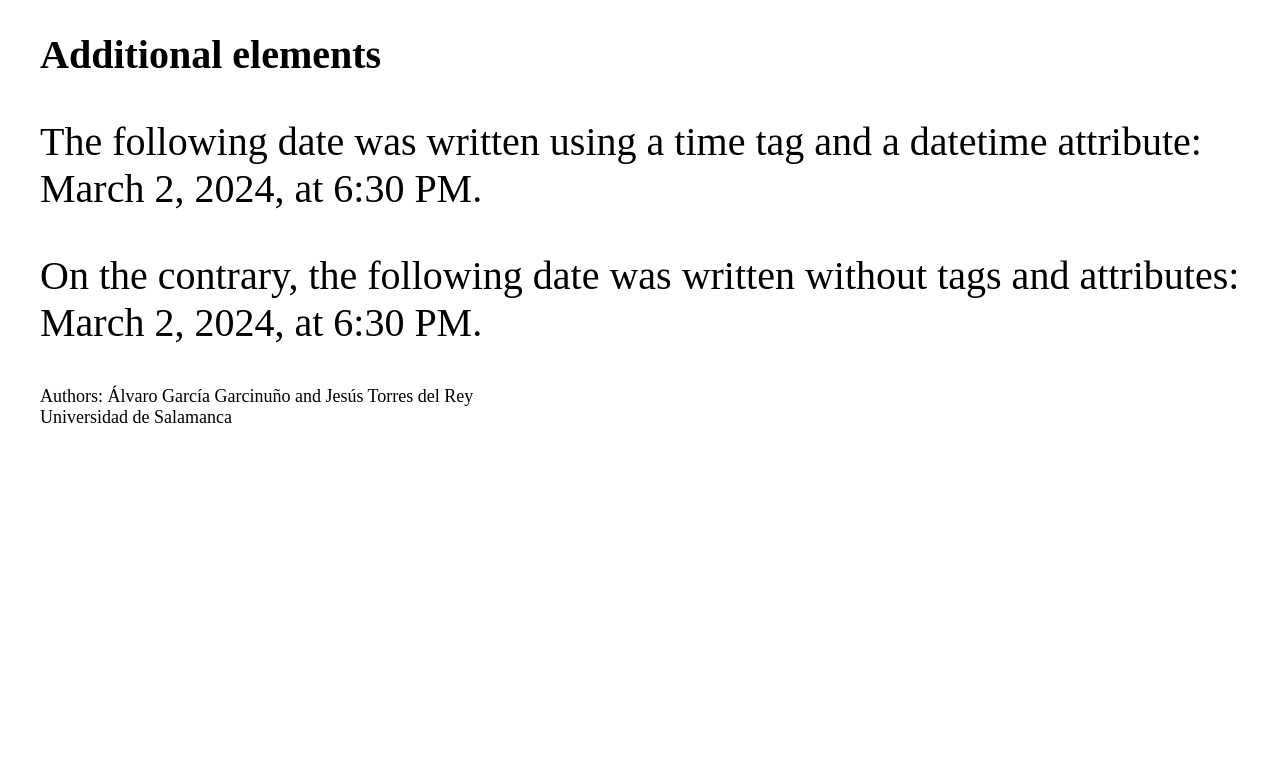
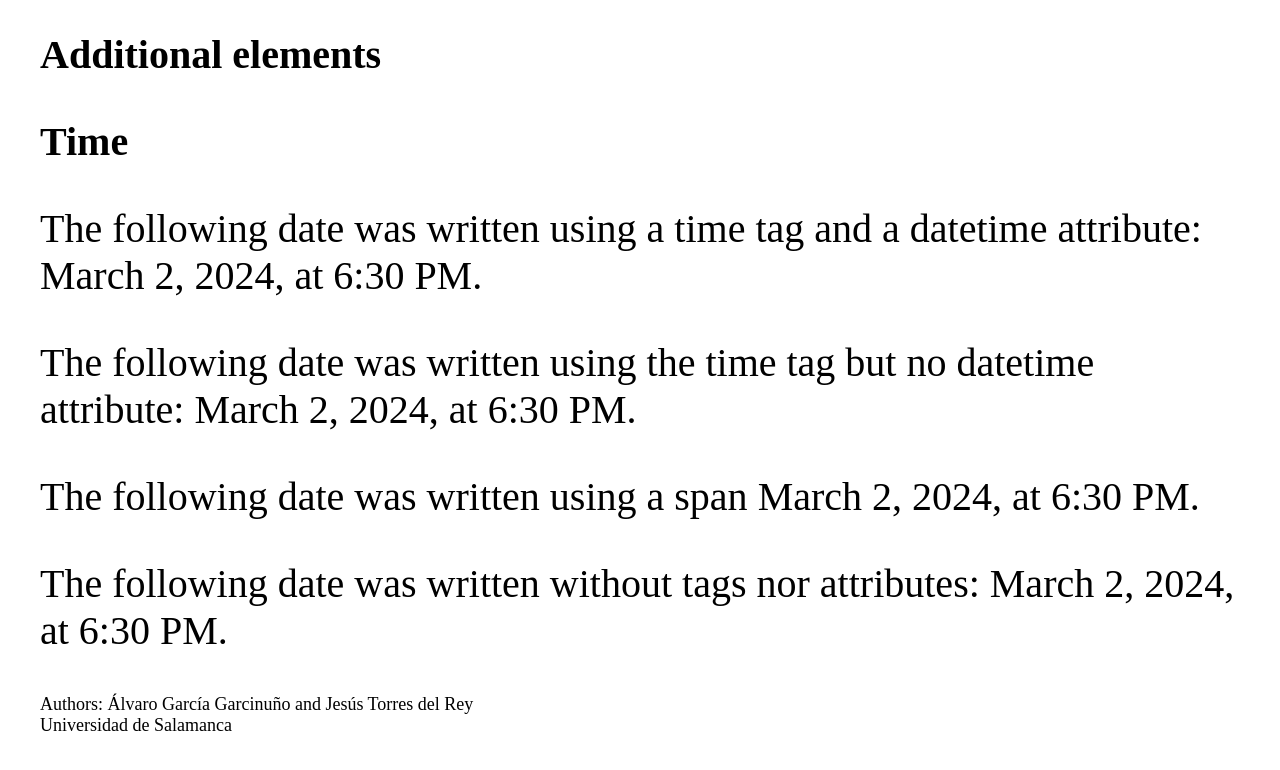
Before and after one commit to garciagarcinuno/usal-ms1, a plain HTML site: page index.html in a window 1280 px wide. Shown: the part 678-1448 px from the top of the page. Before the commit the page ends 1146 px from the top, so only its background shows below. Drawn offline with Linux system fonts and the light colour scheme.

Commit message:
Modified time examples

```diff
--- a/index.html
+++ b/index.html
@@ -57,8 +57,11 @@
       <br />
       <span lang="es">Hola, estoy en otro idioma, jeje.</span>
       <h2>Additional elements</h2>
+      <h3>Time</h3>
       <p>The following date was written using a time tag and a datetime attribute: <time datetime="2024-03-02T18:30:00">March 2, 2024, at 6:30 PM</time>.</p>
-      <p>On the contrary, the following date was written without tags and attributes: March 2, 2024, at 6:30 PM.</p>
+      <p>The following date was written using the time tag but no datetime attribute: <time>March 2, 2024, at 6:30 PM</time>.</p>
+      <p>The following date was written using a span <span>March 2, 2024, at 6:30 PM</span>.</p>
+      <p>The following date was written without tags nor attributes: March 2, 2024, at 6:30 PM.</p>
       <p style="font-size: 18px;">Authors: Álvaro García Garcinuño and Jesús Torres del Rey<br />
         Universidad de Salamanca
       </p>
```
